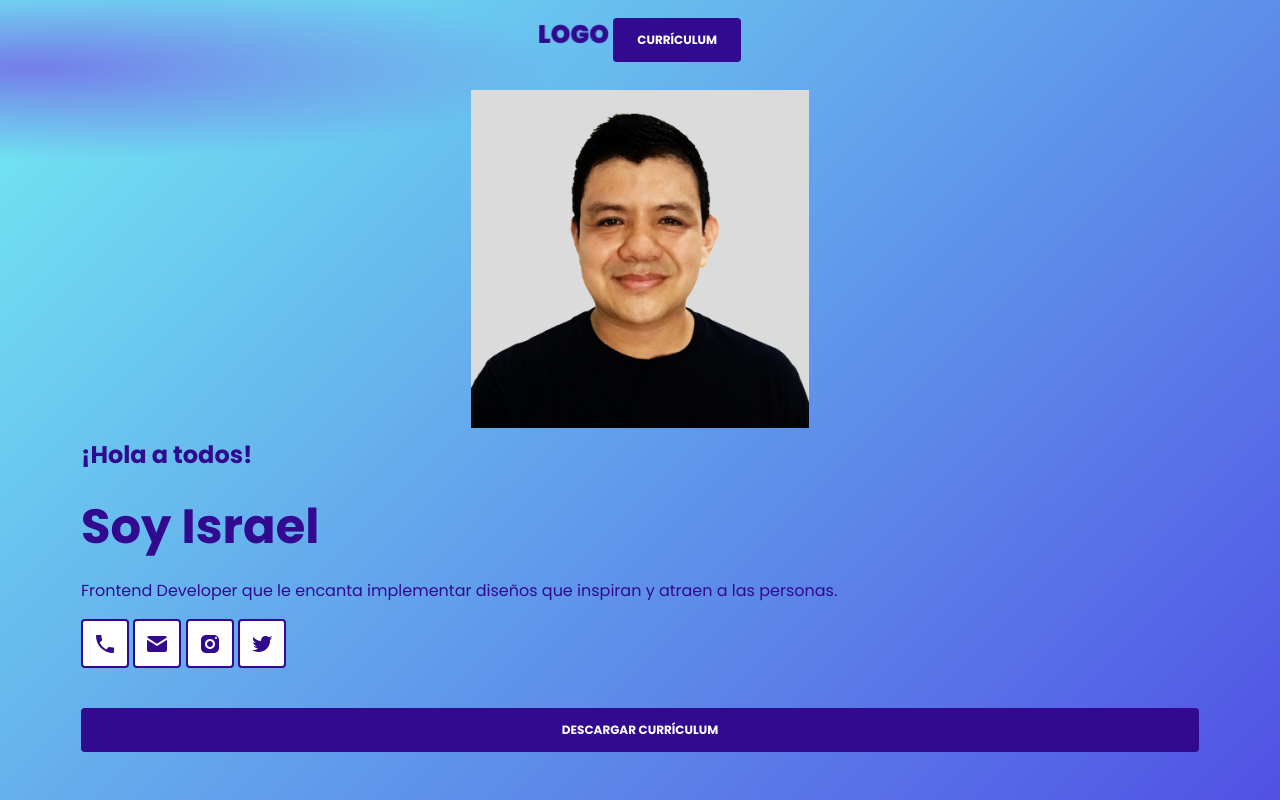
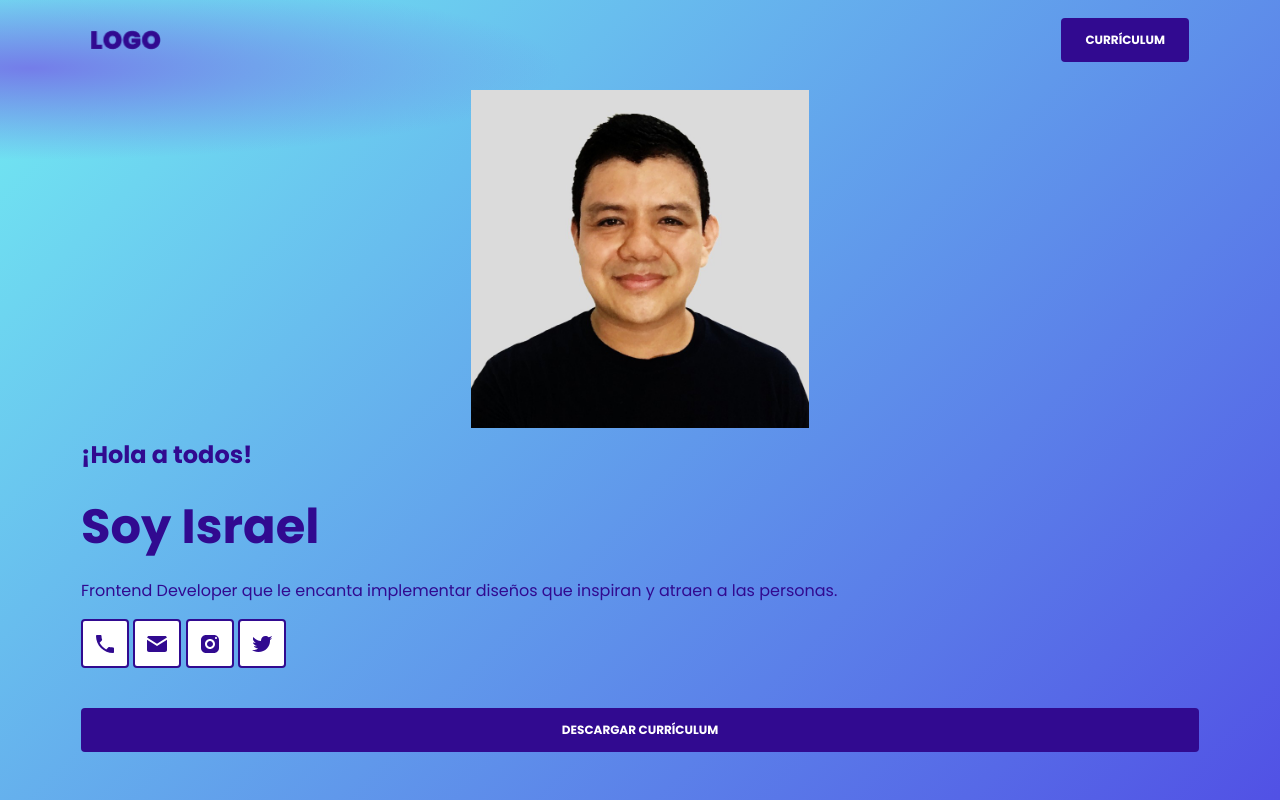
Before and after one commit to iscasur/portfolio, a plain HTML site: page index.html in a window 1280 px wide. Drawn offline with Linux system fonts and the light colour scheme.

Commit message:
style(container): add container to header
Incluide this in the entire project. Fix header alignment

```diff
--- a/css/wrapper.css
+++ b/css/container.css
@@ -1,4 +1,4 @@
-.wrapper {
+.container {
   max-inline-size: 1150px;
   padding-inline-start: 1.6rem;
   padding-inline-end: 1.6rem;
--- a/css/style.css
+++ b/css/style.css
@@ -2,7 +2,7 @@
 @import './button-icon.css';
 @import './header.css';
 @import './hero.css';
-@import './wrapper.css';
+@import './container.css';
 
 :root {
   /* Fonts */
--- a/index.html
+++ b/index.html
@@ -11,14 +11,16 @@
   <link href="https://fonts.googleapis.com/css2?family=Poppins:wght@400;700&display=swap" rel="stylesheet">
 </head>
 <body>
-  <header class="header">
-    <div class="wrapper">
-      <img src="./img/logo.png" width="70" height="20" alt="Logo">
-      <button class="button">Currículum</button>
+  <header>
+    <div class="container">
+      <div class="header">
+        <img src="./img/logo.png" width="70" height="20" alt="Logo">
+        <button class="button">Currículum</button>
+      </div>
     </div>
   </header>
   <section class="hero">
-    <div class="wrapper">
+    <div class="container">
       <div class="hero__img">
         <img src="./img/profile.jpg" width="338" alt="Israel Castro">
       </div>
```
